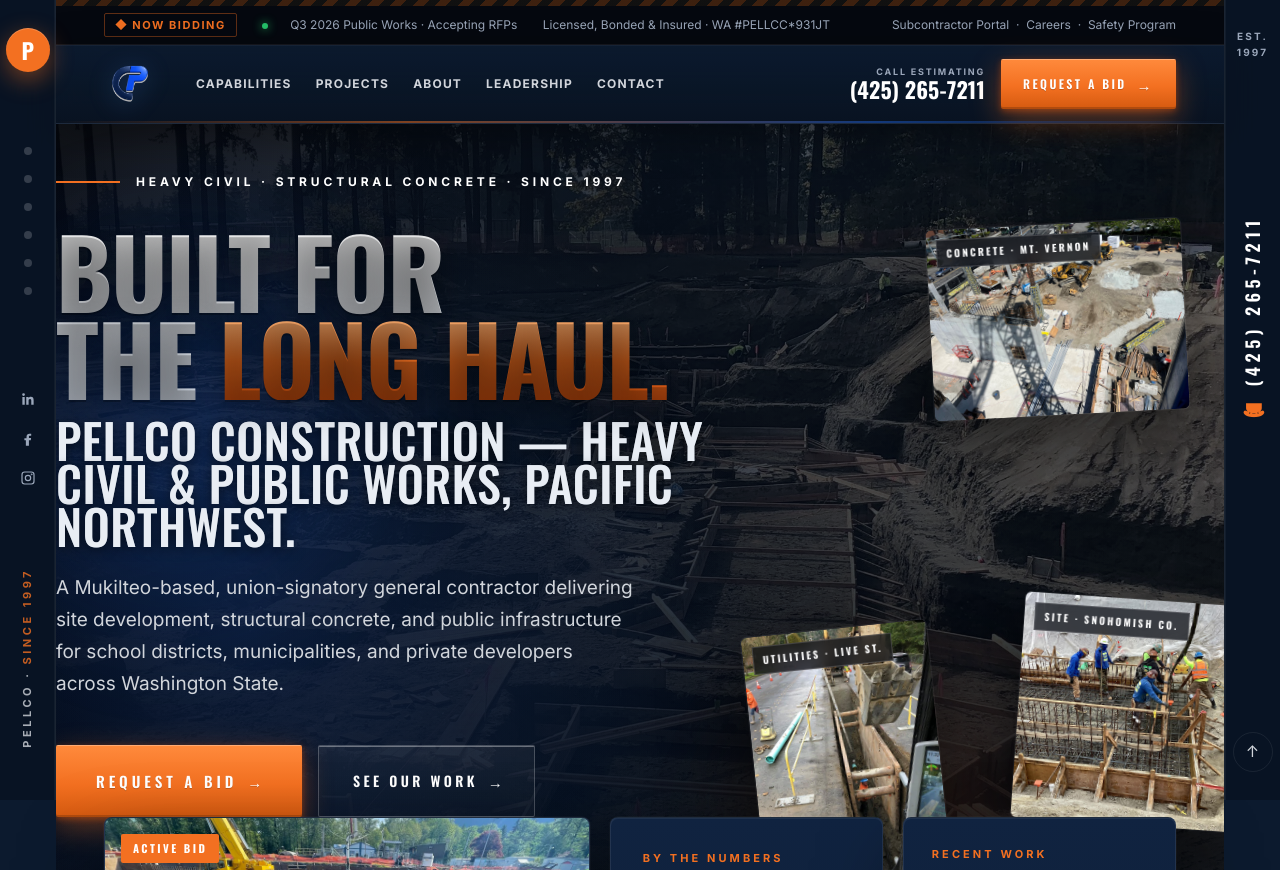
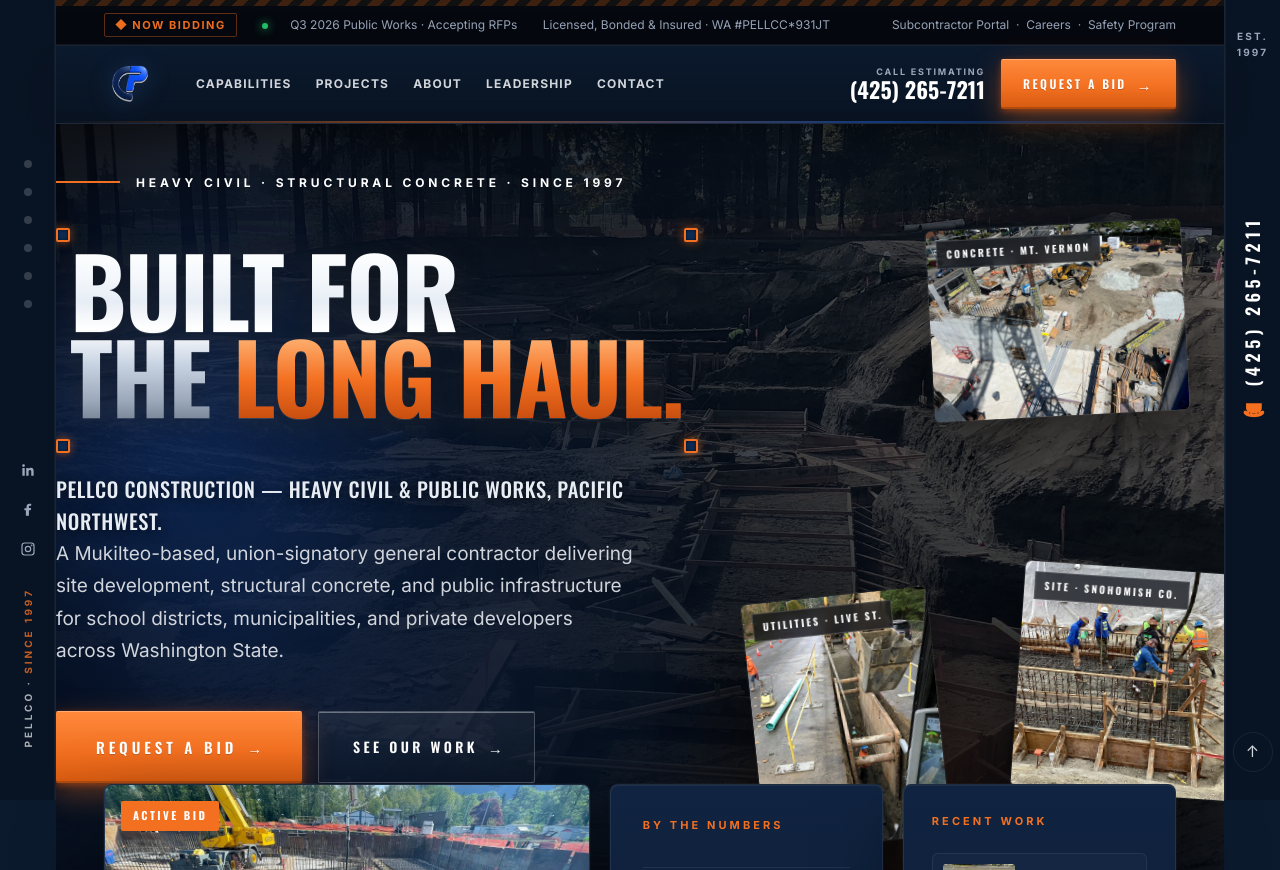
Before and after one commit to BrockStar3540/pellco-mockup, a plain HTML site: page index.html in a window 1280 px wide. Shown: the top 870 px of the page. Drawn offline with nearby package versions, Linux system fonts and the light colour scheme.

Commit message:
Fix pass — remove orange P from left rail, metallic-steel hero title with bolt corners, subtitle moved to separate Oswald block, vlabel nowrap, Leadership section compacted (280px photo, 40px headline, tighter copy)

```diff
--- a/index.html
+++ b/index.html
@@ -62,7 +62,7 @@
   .rail-left{position:fixed;top:0;bottom:0;left:0;width:72px;z-index:80;background:rgba(8,18,32,.7);backdrop-filter:blur(16px);border-right:1px solid var(--line);display:flex;flex-direction:column;align-items:center;padding:28px 0;box-shadow:inset -1px 0 0 rgba(255,255,255,.04)}
   .rail-left .logo-mini{width:44px;height:44px;background:var(--accent);border-radius:50%;display:flex;align-items:center;justify-content:center;box-shadow:0 8px 24px rgba(243,112,33,.45),inset 0 1px 0 rgba(255,255,255,.2);position:relative}
   .rail-left .logo-mini::after{content:"P";font-family:'Oswald',sans-serif;font-size:22px;font-weight:700;color:#fff;letter-spacing:-.02em;line-height:1}
-  .rail-left .vlabel{writing-mode:vertical-rl;transform:rotate(180deg);margin-top:auto;margin-bottom:24px;font-size:11px;letter-spacing:.32em;color:var(--body);text-transform:uppercase;font-weight:700;opacity:.8}
+  .rail-left .vlabel{writing-mode:vertical-rl;transform:rotate(180deg);margin-top:24px;margin-bottom:24px;font-size:10px;letter-spacing:.3em;color:var(--body);text-transform:uppercase;font-weight:700;opacity:.8;white-space:nowrap}
   .rail-left .vlabel span{color:var(--accent)}
   .rail-left .vnav{margin:auto 0;display:flex;flex-direction:column;gap:20px;align-items:center}
   .rail-left .vnav a{width:8px;height:8px;border-radius:50%;background:rgba(255,255,255,.18);transition:all .25s;position:relative}
@@ -146,9 +146,29 @@
   .hero-kicker{display:flex;align-items:center;gap:16px;margin-bottom:36px}
   .hero-kicker .rule{height:2px;width:64px;background:var(--accent)}
   .hero-kicker span{font-size:12px;letter-spacing:.32em;text-transform:uppercase;font-weight:700;color:var(--white)}
-  h1.hero-title{font-size:clamp(48px,7.5vw,112px);font-weight:700;max-width:900px;margin-bottom:24px;letter-spacing:-.015em;line-height:.9;color:var(--white);position:relative;background:linear-gradient(180deg,#ffffff 0%,#b9c9e0 100%);-webkit-background-clip:text;background-clip:text;-webkit-text-fill-color:transparent;text-shadow:0 2px 0 rgba(0,0,0,.25),0 8px 32px rgba(0,0,0,.45);word-wrap:break-word;overflow-wrap:break-word}
+  h1.hero-title{font-size:clamp(48px,7.5vw,112px);font-weight:700;max-width:900px;margin-bottom:24px;letter-spacing:-.015em;line-height:.9;position:relative;word-wrap:break-word;overflow-wrap:break-word;
+    background:linear-gradient(180deg,
+      #ffffff 0%,
+      #f4f8fc 18%,
+      #e7edf5 32%,
+      #ffffff 48%,
+      #c9d4e3 68%,
+      #9aa7b9 90%,
+      #7a8899 100%);
+    -webkit-background-clip:text;background-clip:text;-webkit-text-fill-color:transparent;
+    filter:drop-shadow(0 4px 14px rgba(0,0,0,.5)) drop-shadow(0 1px 0 rgba(255,255,255,.2));
+  }
+  h1.hero-title::before{content:"";position:absolute;inset:0;background:linear-gradient(115deg,transparent 30%,rgba(255,255,255,.5) 45%,rgba(255,255,255,.9) 50%,rgba(255,255,255,.5) 55%,transparent 70%);background-size:220% 100%;background-position:120% 0;-webkit-mask:linear-gradient(180deg,#000 0%,#000 100%);mix-blend-mode:screen;pointer-events:none;opacity:.0}
+  /* bolts on the corners of the hero title container */
+  .hero-title-wrap{position:relative;display:inline-block;padding:18px 14px 10px}
+  .hero-title-wrap::before,.hero-title-wrap::after{content:"";position:absolute;width:10px;height:10px;border:2px solid var(--accent);background:#0D2A52;box-shadow:0 0 10px rgba(243,112,33,.6),inset 0 0 3px rgba(0,0,0,.6);border-radius:2px}
+  .hero-title-wrap::before{top:0;left:0}
+  .hero-title-wrap::after{top:0;right:0}
+  .hero-title-wrap > .corners-bottom::before,.hero-title-wrap > .corners-bottom::after{content:"";position:absolute;width:10px;height:10px;border:2px solid var(--accent);background:#0D2A52;box-shadow:0 0 10px rgba(243,112,33,.6),inset 0 0 3px rgba(0,0,0,.6);border-radius:2px;bottom:0}
+  .hero-title-wrap > .corners-bottom::before{left:0}
+  .hero-title-wrap > .corners-bottom::after{right:0}
   h1.hero-title em{font-style:normal;position:relative;background:linear-gradient(180deg,#ffb77a 0%,var(--accent) 55%,#c94e0f 100%);-webkit-background-clip:text;background-clip:text;-webkit-text-fill-color:transparent;display:inline-block}
-  h1.hero-title .small{display:block;font-size:.5em;font-weight:500;color:#e8edf4;margin-top:18px;letter-spacing:.01em;-webkit-text-fill-color:#e8edf4;background:none;text-shadow:0 2px 12px rgba(0,0,0,.6)}
+  .hero-subtitle{display:block;font-family:'Oswald',sans-serif;font-size:clamp(18px,1.6vw,24px);font-weight:500;color:#e8edf4;margin:20px 0 0;letter-spacing:.03em;text-transform:uppercase;text-shadow:0 2px 12px rgba(0,0,0,.6);max-width:780px}
   .hero p.lead{font-size:19px;max-width:580px;color:var(--body);margin-bottom:44px;line-height:1.7}
   .hero-ctas{display:flex;gap:16px;flex-wrap:wrap}
 
@@ -240,6 +260,10 @@
   #leader .leader-photo{box-shadow:0 50px 100px rgba(13,42,82,.25),0 0 0 1px rgba(13,42,82,.08)}
   #leader::before{content:"";position:absolute;top:-1px;left:0;right:0;height:6px;background:repeating-linear-gradient(135deg,rgba(243,112,33,.9) 0 8px,#1a2134 8px 16px)}
   #leader::after{content:"";position:absolute;bottom:0;left:0;right:0;height:6px;background:repeating-linear-gradient(135deg,rgba(243,112,33,.9) 0 8px,#1a2134 8px 16px)}
+  #leader .chapter{margin-bottom:48px}
+  #leader .chapter-num{font-size:clamp(140px,16vw,240px);top:-40px}
+  #leader .chapter h2{font-size:clamp(36px,4vw,56px)}
+  #leader .chapter-lede{display:none}
   .testimonials{background:var(--d2)}
 
   /* ======== SERVICES — HORIZONTAL CASCADE ROWS ======== */
@@ -302,19 +326,20 @@
   .pillar h5{font-family:'Oswald',sans-serif;font-size:22px;font-weight:600;text-transform:uppercase;margin-bottom:10px;color:var(--white);letter-spacing:.005em}
   .pillar p{color:var(--body);font-size:14.5px;line-height:1.65}
 
-  /* ======== LEADERSHIP ======== */
-  .leader-grid{display:grid;grid-template-columns:1fr 1.5fr;gap:80px;align-items:center}
-  .leader-photo-wrap{position:relative;max-width:440px}
+  /* ======== LEADERSHIP — compact ======== */
+  #leader{padding:96px 0}
+  .leader-grid{display:grid;grid-template-columns:280px 1fr;gap:56px;align-items:center;max-width:960px;margin:0 auto}
+  .leader-photo-wrap{position:relative;max-width:280px}
   .leader-photo-wrap::before{content:"";position:absolute;top:-24px;left:-24px;right:24px;bottom:24px;background:linear-gradient(135deg,var(--navy),var(--accent));opacity:.5;border-radius:3px;filter:blur(0);z-index:0}
   .leader-photo-wrap::after{content:"";position:absolute;bottom:-32px;right:-32px;width:180px;height:180px;background:radial-gradient(circle,rgba(243,112,33,.3),transparent 70%);filter:blur(40px);z-index:0}
   .leader-photo{position:relative;aspect-ratio:1/1;background:#000;border-radius:3px;overflow:hidden;box-shadow:0 40px 90px rgba(0,0,0,.6),0 0 0 1px rgba(255,255,255,.06);z-index:1}
   .leader-photo img{width:100%;height:100%;object-fit:cover}
   .leader-photo::after{content:"";position:absolute;inset:0;background:linear-gradient(180deg,transparent 55%,rgba(5,8,15,.8));pointer-events:none}
   .leader-photo .tag{position:absolute;left:24px;bottom:24px;background:var(--accent);color:#fff;padding:10px 16px;font-size:11px;letter-spacing:.22em;text-transform:uppercase;font-weight:700;z-index:2}
-  .leader h2{font-size:clamp(36px,4vw,54px);font-weight:600;margin-bottom:12px;letter-spacing:-.005em;color:var(--white)}
-  .leader .role{font-size:13px;letter-spacing:.24em;text-transform:uppercase;color:var(--accent);font-weight:700;margin-bottom:32px}
-  .leader p{font-size:17px;color:var(--body);margin-bottom:22px;max-width:620px;line-height:1.75}
-  .leader .sig{font-family:'Oswald',sans-serif;font-size:22px;font-weight:600;color:var(--white);margin-top:36px;padding-top:24px;border-top:1px solid var(--line);display:inline-block;letter-spacing:.01em}
+  .leader h2{font-size:clamp(28px,3vw,40px);font-weight:600;margin-bottom:6px;letter-spacing:-.005em;color:var(--white)}
+  .leader .role{font-size:11px;letter-spacing:.22em;text-transform:uppercase;color:var(--accent);font-weight:700;margin-bottom:18px}
+  .leader p{font-size:14.5px;color:var(--body);margin-bottom:14px;max-width:560px;line-height:1.65}
+  .leader .sig{font-family:'Oswald',sans-serif;font-size:15px;font-weight:600;color:var(--white);margin-top:16px;padding-top:14px;border-top:1px solid var(--line);display:inline-block;letter-spacing:.05em}
 
   /* ======== CREW BAND ======== */
   .crew-band{padding:0;background:var(--d0)}
@@ -477,7 +502,6 @@
 
 <!-- LEFT VERTICAL RAIL -->
 <aside class="rail-left">
-  <div class="logo-mini"></div>
   <nav class="vnav">
     <a href="#services" data-label="Capabilities"></a>
     <a href="#projects" data-label="Projects"></a>
@@ -547,7 +571,10 @@
   <div class="container hero-inner">
     <div class="hero-text">
       <div class="hero-kicker"><span class="rule"></span><span>Heavy Civil · Structural Concrete · Since 1997</span></div>
-      <h1 class="hero-title">Built for<br/>the <em data-stroke="long haul.">long haul.</em><span class="small">Pellco Construction — Heavy Civil &amp; Public Works, Pacific Northwest.</span></h1>
+      <div class="hero-title-wrap"><span class="corners-bottom"></span>
+        <h1 class="hero-title">Built for<br/>the <em>long haul.</em></h1>
+      </div>
+      <div class="hero-subtitle">Pellco Construction — Heavy Civil &amp; Public Works, Pacific Northwest.</div>
       <p class="lead">A Mukilteo-based, union-signatory general contractor delivering site development, structural concrete, and public infrastructure for school districts, municipalities, and private developers across Washington State.</p>
       <div class="hero-ctas">
         <a href="#contact" class="btn btn-primary btn-xl arrow">Request a Bid</a>
```
